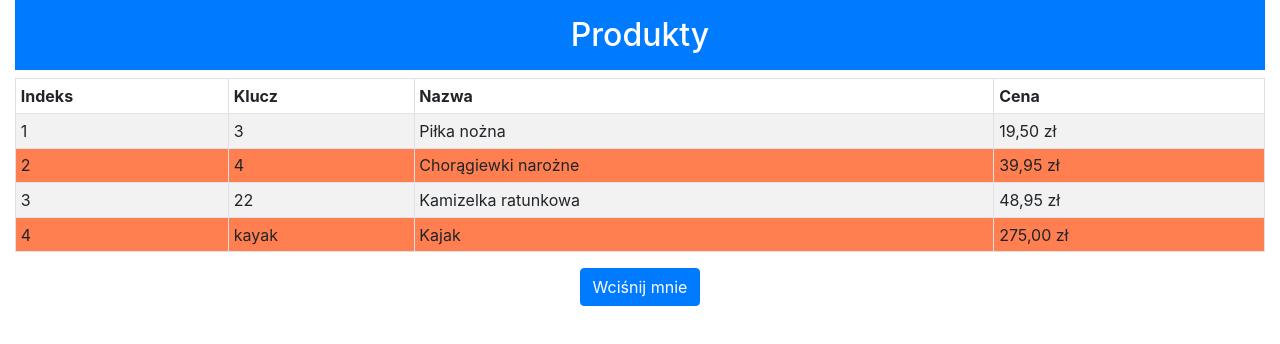
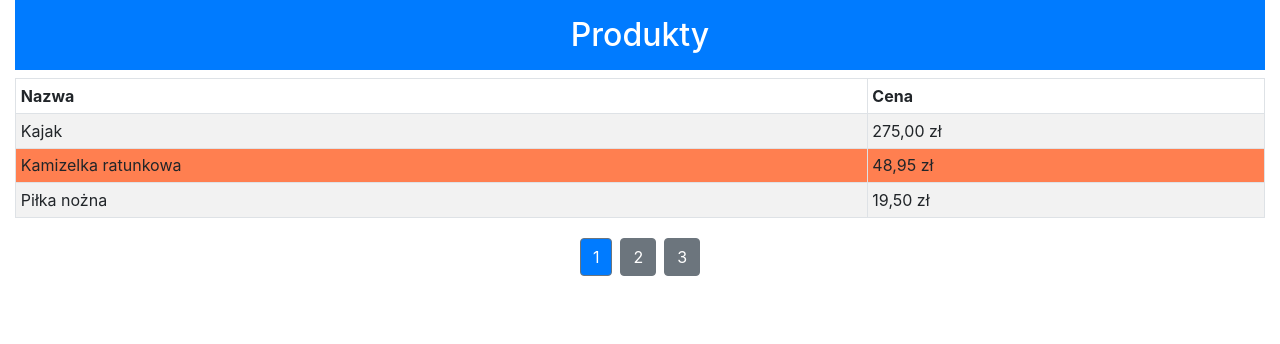
Before and after one commit to lukasz-segin/templatesanddata, a Vue app: page / in a window 1280 px wide. Shown: the top 344 px of the page. Built offline with nearby package versions, Linux system fonts and the light colour scheme.

Commit message:
Stosowanie własciwosci obliczanych z dyrektywą v-for. Stronicowanie danych.

```diff
--- a/src/App.vue
+++ b/src/App.vue
@@ -5,52 +5,63 @@
     </h2>
     <table class="table table-sm table-bordered table-striped text-left">
       <tr>
-        <th>Indeks</th>
-        <th>Klucz</th>
         <th>Nazwa</th>
         <th>Cena</th>
       </tr>
       <tbody>
-      <tr v-for="(p, key, i) in products" v-bind:key="p.name">
-        <td>{{ i + 1 }}</td>
-        <td>{{ key }}</td>
+      <tr v-for="p in pageItems" v-bind:key="p.name">
         <td>{{ p.name }}</td>
         <td>{{ p.price | currency }}</td>
       </tr>
       </tbody>
     </table>
     <div class="text-center">
-      <button v-on:click="handleClick" class="btn btn-primary">
-        Wciśnij mnie
+      <!-- eslint-disable-next-line vue/require-v-for-key -->
+      <button v-for="i in pageCount" v-on:click="selectPage(i)" class="btn btn-secondary m-1"
+              v-bind:class="{'bg-primary' : currentPage == i}"> {{ i }}
       </button>
     </div>
   </div>
 </template>
 
 <script>
-  import Vue from "vue";
   export default {
     name: 'MyComponent',
     data() {
       return {
-        products: {
-          "kayak":{name: "Kajak", price: 275},
-          22:{name: "Kamizelka ratunkowa", price: 48.95},
-          3:{name: "Piłka nożna", price: 19.50},
-          "4":{name: "Chorągiewki narożne", price: 39.95},
-          // 5:{name: "Stadion", price: 79500}
-        }
+        pageSize: 3,
+        currentPage: 1,
+        products: [
+          {name: "Kajak", price: 275},
+          {name: "Kamizelka ratunkowa", price: 48.95},
+          {name: "Piłka nożna", price: 19.50},
+          {name: "Chorągiewki narożne", price: 39.95},
+          {name: "Stadion1", price: 179500},
+          {name: "Stadion2", price: 279500},
+          {name: "Stadion3", price: 379500},
+          {name: "Stadion4", price: 479500},
+          {name: "Stadion5", price: 579500},
+        ]
+      }
+    },
+    computed: {
+      pageCount() {
+        return Math.ceil(this.products.length / this.pageSize);
+      },
+      pageItems() {
+        let start = (this.currentPage - 1) * this.pageSize;
+        return this.products.slice(start, start + this.pageSize);
       }
     },
     filters: {
       currency(value) {
         return new Intl.NumberFormat("pl-PL",
-            { style: "currency", currency: "PLN",}).format(value);
+            {style: "currency", currency: "PLN",}).format(value);
       }
     },
     methods: {
-      handleClick() {
-        Vue.set(this.products, 5, { name: "Buty do biegania", price: 100 });
+      selectPage(page) {
+        this.currentPage = page;
       }
     }
     // document.querySelector("tbody > tr").id = "tagged"
@@ -60,9 +71,11 @@
   [odd] {
     background-color: lightblue !important;
   }
+
   tbody > tr:nth-child(even) {
     background-color: coral;
   }
+
   tbody > tr:nth-child(odd) {
     background-color: lightblue;
   }
```
